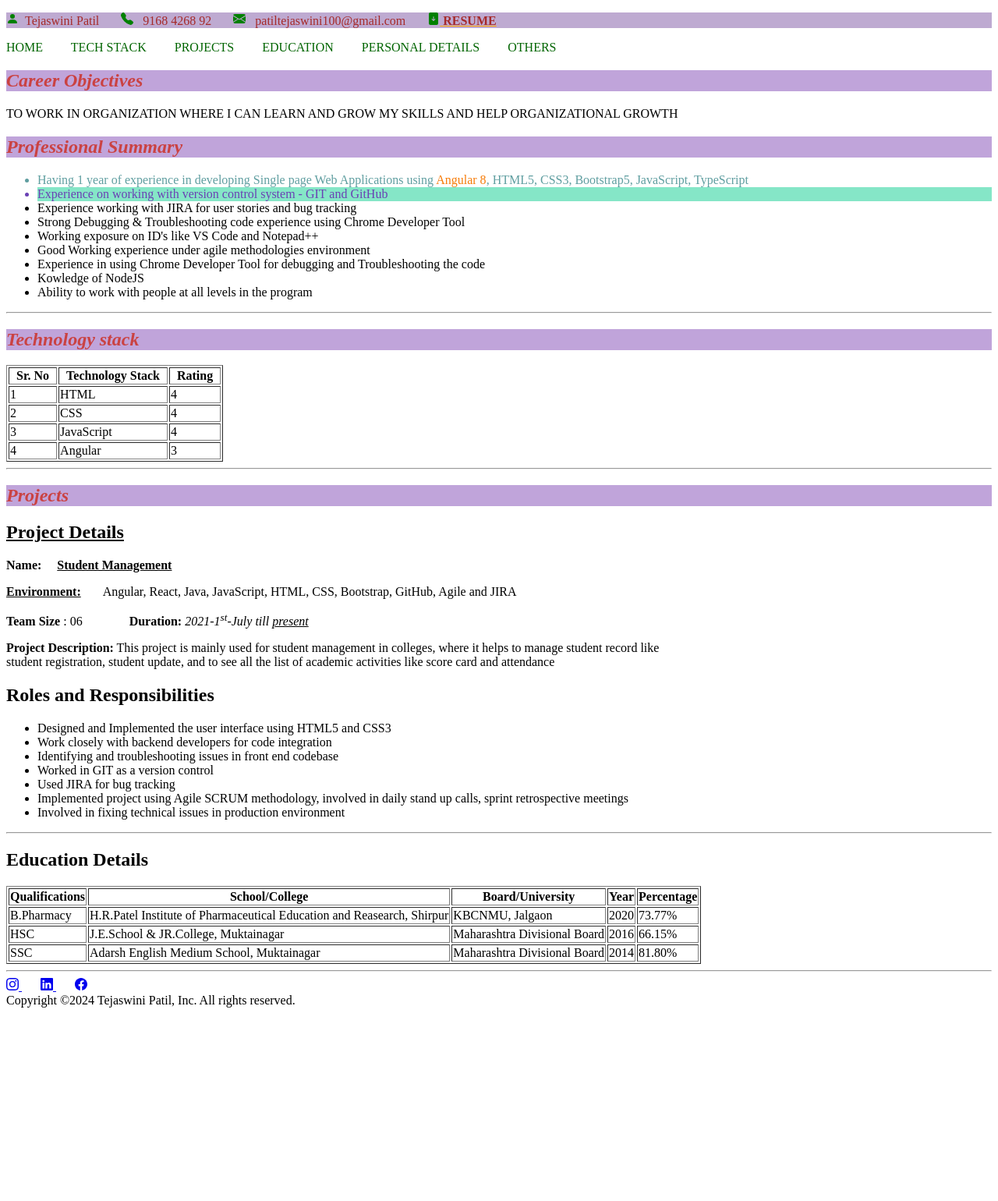
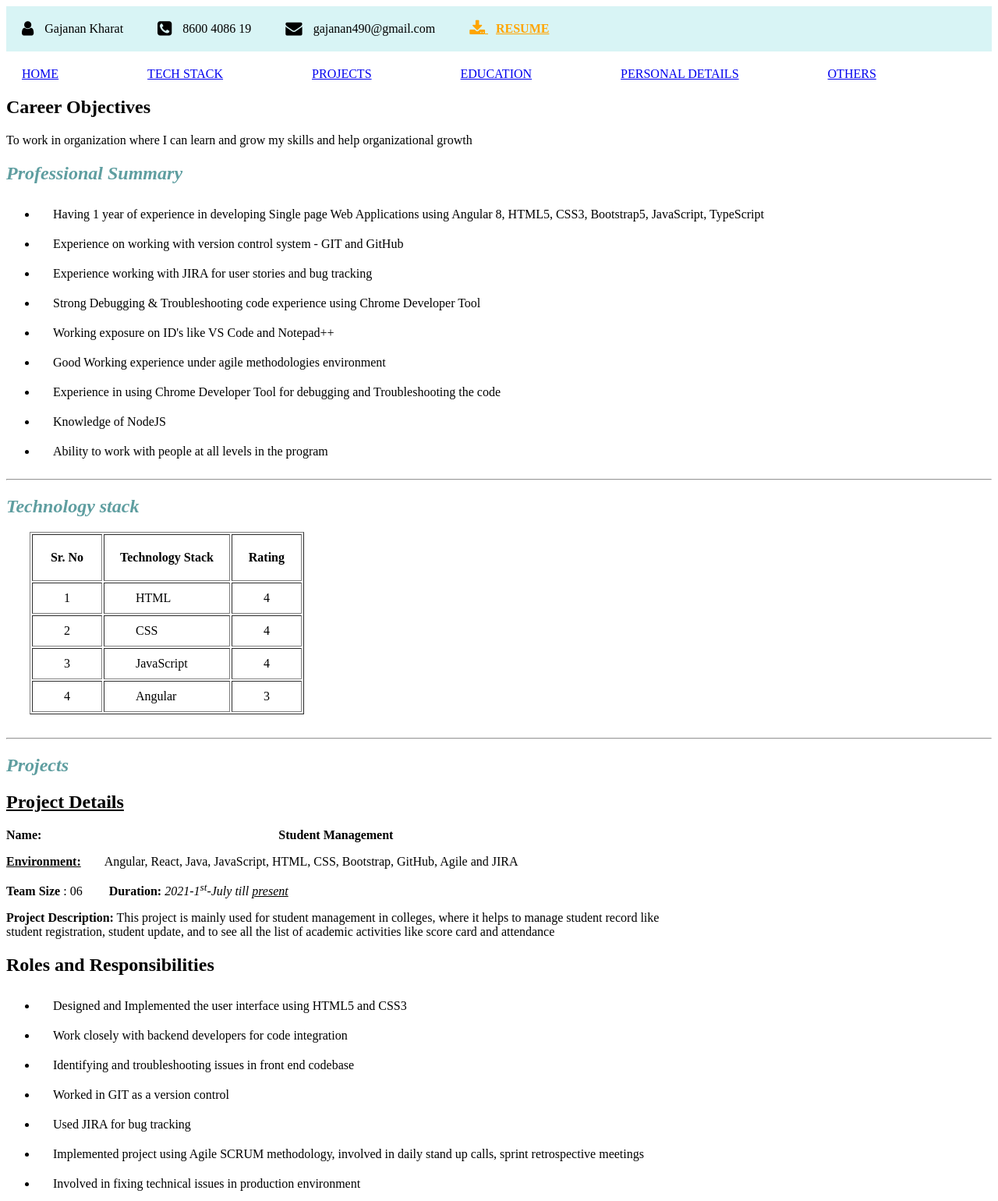
Before and after one commit to patiltejaswini100/my-profile, a plain HTML site: page index.html in a window 1280 px wide. Shown: the top 1540 px of the page at 78% size. Before the commit the page ends 1300 px from the top, so only its background shows below. Drawn offline with Linux system fonts and the light colour scheme.

Commit message:
Added padding & margin
Added padding & margin

```diff
--- a/index.html
+++ b/index.html
@@ -4,97 +4,58 @@
     <meta charset="UTF-8" />
     <meta name="viewport" content="width=device-width, initial-scale=1.0" />
     <title>My Profile</title>
+    <!-- CDN Link -->
+    <link rel="stylesheet" href="https://cdnjs.cloudflare.com/ajax/libs/font-awesome/4.7.0/css/font-awesome.min.css">
     <style>
-      #resume{color: orange;
-      font-weight: bolder;}
-      .heading,.obj{
-        color: rgb(202, 66, 66);
+      header{
+        padding: 20px;
+        background-color: rgb(216, 244, 245);
+        margin-bottom: 20px;
+      }
+      #resume{
+        color: orange;
+        font-weight: bolder;
+      }
+      .heading{
+        color: cadetblue;
         font-style: italic;
-        background-color: rgb(192, 164, 218);
       }
-      a#one,#two,#three,#four,#five,#six{color: darkgreen;text-decoration: none;}
+      .header-info{
+        margin-right: 40px;
+        margin-left: 10px;
+      }
+      #resume-text{
+        margin-left: 10px;
+      }
+      #one,#two,#three,#four,#five,#six{margin-right: 70px;padding: 30px 20px;}
 
-      #icon,#mobicon,#mail,#download{color: green;}
+      th{padding: 20px 20px;}
 
-      .name,.mob,.email,.resume{color: brown;}
+      td{padding:  10px 40px;}
 
-      #head{background-color: rgb(190, 170, 209);}
+      li{padding: 10px 20px;}
 
-      #Angular{color: rgb(247, 124, 9);}
+    </style>
 
-      #object{text-transform: uppercase;}
-    </style>
   </head>
   <body>
-    <!-- Header section -->
-    <header id="head">
-      <p>
-        <svg id="icon"
-          xmlns="http://www.w3.org/2000/svg"
-          width="16"
-          height="16"
-          fill="currentColor"
-          class="bi bi-person-fill"
-          viewBox="0 0 16 16"
-        >
-          <path
-            d="M3 14s-1 0-1-1 1-4 6-4 6 3 6 4-1 1-1 1zm5-6a3 3 0 1 0 0-6 3 3 0 0 0 0 6"
-          />
-        </svg>
-        &nbsp;<span class="name">Tejaswini Patil</span> &nbsp; &nbsp; &nbsp;
-        <svg id="mobicon"
-          xmlns="http://www.w3.org/2000/svg"
-          width="16"
-          height="16"
-          fill="currentColor"
-          class="bi bi-telephone-fill"
-          viewBox="0 0 16 16"
-        >
-          <path
-            fill-rule="evenodd"
-            d="M1.885.511a1.745 1.745 0 0 1 2.61.163L6.29 2.98c.329.423.445.974.315 1.494l-.547 2.19a.68.68 0 0 0 .178.643l2.457 2.457a.68.68 0 0 0 .644.178l2.189-.547a1.75 1.75 0 0 1 1.494.315l2.306 1.794c.829.645.905 1.87.163 2.611l-1.034 1.034c-.74.74-1.846 1.065-2.877.702a18.6 18.6 0 0 1-7.01-4.42 18.6 18.6 0 0 1-4.42-7.009c-.362-1.03-.037-2.137.703-2.877z"
-          />
-        </svg>
-        &nbsp; <span class="mob">9168 4268 92</span> &nbsp; &nbsp; &nbsp;
-        <svg id="mail"
-          xmlns="http://www.w3.org/2000/svg"
-          width="16"
-          height="16"
-          fill="currentColor"
-          class="bi bi-envelope-fill"
-          viewBox="0 0 16 16"
-        >
-          <path
-            d="M.05 3.555A2 2 0 0 1 2 2h12a2 2 0 0 1 1.95 1.555L8 8.414zM0 4.697v7.104l5.803-3.558zM6.761 8.83l-6.57 4.027A2 2 0 0 0 2 14h12a2 2 0 0 0 1.808-1.144l-6.57-4.027L8 9.586zm3.436-.586L16 11.801V4.697z"
-          />
-        </svg>
-        &nbsp; <span class="email">patiltejaswini100@gmail.com</span> &nbsp; &nbsp; &nbsp;
-        <a href="assets/resume.pdf" download id="resume">
-          <svg id="download"
-            xmlns="http://www.w3.org/2000/svg"
-            width="16"
-            height="16"
-            fill="currentColor"
-            class="bi bi-file-arrow-down-fill"
-            viewBox="0 0 16 16"
-          >
-            <path
-              d="M12 0H4a2 2 0 0 0-2 2v12a2 2 0 0 0 2 2h8a2 2 0 0 0 2-2V2a2 2 0 0 0-2-2M8 5a.5.5 0 0 1 .5.5v3.793l1.146-1.147a.5.5 0 0 1 .708.708l-2 2a.5.5 0 0 1-.708 0l-2-2a.5.5 0 1 1 .708-.708L7.5 9.293V5.5A.5.5 0 0 1 8 5"
-            />
-          </svg>
-          <span class="resume">RESUME</span>
-        </a>
-      </p>
-    </header>
-
+    <!-- Header Section -->
+    <header>
+      <i class="fa fa-user fa-lg" aria-hidden="true"></i>
+      <span class="header-info">Gajanan Kharat </span>
+      <i class="fa fa-phone-square fa-lg" aria-hidden="true"></i>
+      <span class="header-info">8600 4086 19  </span>
+      <i class="fa fa-envelope fa-lg" aria-hidden="true"></i>
+      <span class="header-info">gajanan490@gmail.com </span>
+      <a href="assets/resume.pdf" download id="resume">  <i class="fa fa-download fa-lg" aria-hidden="true"></i> <span id="resume-text">RESUME</span>  </a>
+</header>
     <!-- Navigation Section -->
     <nav>
-      <a href="#home" id="one">HOME</a> &nbsp; &nbsp; &nbsp; &nbsp;
-      <a href="#techStack" id="two">TECH STACK</a> &nbsp; &nbsp; &nbsp; &nbsp;
-      <a href="#project" id="three">PROJECTS</a> &nbsp; &nbsp; &nbsp; &nbsp;
-      <a href="#education" id="four">EDUCATION</a> &nbsp; &nbsp; &nbsp; &nbsp;
-      <a href="personalDetails.html" id="five" target="_blank">PERSONAL DETAILS</a> &nbsp; &nbsp; &nbsp;
-      &nbsp;
+      <a href="#home" id="one">HOME</a>
+      <a href="#techStack" id="two">TECH STACK</a>
+      <a href="#project" id="three">PROJECTS</a>
+      <a href="#education" id="four">EDUCATION</a>
+      <a href="personalDetails.html" id="five" target="_blank">PERSONAL DETAILS</a>
       <a href="others.html" id="six" target="_blank">OTHERS</a>
     </nav>
 
@@ -108,28 +69,22 @@
       <section id="home">
         <h2 class="heading">Professional Summary</h2>
         <ul>
-          <li style="color: cadetblue;">
-            Having 1 year of experience in developing Single page Web
-            Applications using <span id="Angular">Angular 8</span>, HTML5, CSS3, Bootstrap5, JavaScript,
-            TypeScript
-          </li>
-          <li style="color: rgb(106, 65, 180);background-color: rgb(133, 230, 199);">
-            Experience on working with version control system - GIT and GitHub
-          </li>
-          <li>
-            Experience working with JIRA for user stories and bug tracking
-          </li>
-          <li>
-            Strong Debugging & Troubleshooting code experience using Chrome
-            Developer Tool
-          </li>
+          <li>Having 1 year of experience in developing Single page Web Applications using Angular 8, HTML5, CSS3, Bootstrap5, JavaScript, TypeScript</li>
+
+          <li>Experience on working with version control system - GIT and GitHub</li>
+
+          <li>Experience working with JIRA for user stories and bug tracking</li>
+
+          <li>Strong Debugging & Troubleshooting code experience using Chrome Developer Tool</li>
+
           <li>Working exposure on ID's like VS Code and Notepad++</li>
+
           <li>Good Working experience under agile methodologies environment</li>
-          <li>
-            Experience in using Chrome Developer Tool for debugging and
-            Troubleshooting the code
-          </li>
-          <li>Kowledge of NodeJS</li>
+
+          <li>Experience in using Chrome Developer Tool for debugging and Troubleshooting the code</li>
+
+          <li>Knowledge of NodeJS</li>
+
           <li>Ability to work with people at all levels in the program</li>
         </ul>
       </section>
@@ -138,12 +93,12 @@
     <!-- Technology stack section -->
     <section id="techStack">
       <h2 class="heading">Technology stack</h2>
-      <table border="1">
+      <table border="1" style="margin-bottom: 30px;margin-left: 30px;">
         <thead>
           <tr>
-            <th>&nbsp;&nbsp;Sr. No&nbsp;&nbsp;</th>
-            <th>&nbsp;&nbsp;Technology Stack&nbsp;&nbsp;</th>
-            <th>&nbsp;&nbsp;Rating&nbsp;&nbsp;</th>
+            <th>Sr. No</th>
+            <th>Technology Stack</th>
+            <th>Rating</th>
           </tr>
         </thead>
         <tbody>
@@ -178,9 +133,9 @@
       <h2>
         <b><u>Project Details</u></b>
      </h2>
-     <p><b>Name:&nbsp;&nbsp;&nbsp;&nbsp;&nbsp;<u>Student Management</u></b></p>
-     <P><u><b>Environment:</b></u>&nbsp;&nbsp;&nbsp;&nbsp;&nbsp;&nbsp;&nbsp;Angular, React, Java, JavaScript, HTML, CSS, Bootstrap, GitHub, Agile and JIRA</P>
-     <p><b>Team Size</b> : 06 &nbsp;&nbsp;&nbsp;&nbsp;&nbsp;&nbsp;&nbsp;&nbsp;&nbsp;&nbsp;&nbsp;&nbsp;&nbsp;&nbsp;<b>Duration:</b><i> 2021-1<sup>st</sup>-July till <u>present </u></i></p>
+     <p><b>Name: <span style="margin-left: 300px;">Student Management</span></u></b></p>
+     <P><u><b>Environment:</b></u><span style="padding-left: 30px;">Angular, React, Java, JavaScript, HTML, CSS, Bootstrap, GitHub, Agile and JIRA</span></P>
+     <p><b>Team Size</b> <span style="margin-right: 30px;">: 06</span> <b>Duration:</b><i> 2021-1<sup>st</sup>-July till <u>present </u></i></p>
      <p><b>Project Description:</b> This project is mainly used for student management in colleges, where it helps to manage student record like <br>student registration, student update, and to see all the list of academic activities like score card and attendance</p>
      <h2>Roles and Responsibilities</h2>
  <p>
@@ -200,13 +155,11 @@
     <!-- Education Section -->
     <section id="education">
       <h2>Education Details</h2>
-      <table border="1">
+      <table border="1" style="margin-bottom: 20px;">
         <thead>
           <tr>
             <th>Qualifications</th>
-            <th>
-              &nbsp;&nbsp;&nbsp;&nbsp;School/College&nbsp;&nbsp;&nbsp;&nbsp;
-            </th>
+            <th>School/College</th>
             <th>Board/University</th>
             <th>Year</th>
             <th>Percentage</th>
@@ -215,10 +168,7 @@
         <tbody>
           <tr>
             <td>B.Pharmacy</td>
-            <td>
-              H.R.Patel Institute of Pharmaceutical Education and Reasearch,
-              Shirpur
-            </td>
+            <td>H.R.Patel Institute of Pharmaceutical Education and Reasearch,Shirpur</td>
             <td>KBCNMU, Jalgaon</td>
             <td>2020</td>
             <td>73.77%</td>
@@ -243,50 +193,17 @@
     <hr />
     </section>
     <!-- Footer section -->
-    <footer>
-      <a href="https://www.instagram.com/" target="_blank">
-        <svg
-          xmlns="http://www.w3.org/2000/svg"
-          width="16"
-          height="16"
-          fill="currentColor"
-          class="bi bi-instagram"
-          viewBox="0 0 16 16"
-        >
-          <path
-            d="M8 0C5.829 0 5.556.01 4.703.048 3.85.088 3.269.222 2.76.42a3.9 3.9 0 0 0-1.417.923A3.9 3.9 0 0 0 .42 2.76C.222 3.268.087 3.85.048 4.7.01 5.555 0 5.827 0 8.001c0 2.172.01 2.444.048 3.297.04.852.174 1.433.372 1.942.205.526.478.972.923 1.417.444.445.89.719 1.416.923.51.198 1.09.333 1.942.372C5.555 15.99 5.827 16 8 16s2.444-.01 3.298-.048c.851-.04 1.434-.174 1.943-.372a3.9 3.9 0 0 0 1.416-.923c.445-.445.718-.891.923-1.417.197-.509.332-1.09.372-1.942C15.99 10.445 16 10.173 16 8s-.01-2.445-.048-3.299c-.04-.851-.175-1.433-.372-1.941a3.9 3.9 0 0 0-.923-1.417A3.9 3.9 0 0 0 13.24.42c-.51-.198-1.092-.333-1.943-.372C10.443.01 10.172 0 7.998 0zm-.717 1.442h.718c2.136 0 2.389.007 3.232.046.78.035 1.204.166 1.486.275.373.145.64.319.92.599s.453.546.598.92c.11.281.24.705.275 1.485.039.843.047 1.096.047 3.231s-.008 2.389-.047 3.232c-.035.78-.166 1.203-.275 1.485a2.5 2.5 0 0 1-.599.919c-.28.28-.546.453-.92.598-.28.11-.704.24-1.485.276-.843.038-1.096.047-3.232.047s-2.39-.009-3.233-.047c-.78-.036-1.203-.166-1.485-.276a2.5 2.5 0 0 1-.92-.598 2.5 2.5 0 0 1-.6-.92c-.109-.281-.24-.705-.275-1.485-.038-.843-.046-1.096-.046-3.233s.008-2.388.046-3.231c.036-.78.166-1.204.276-1.486.145-.373.319-.64.599-.92s.546-.453.92-.598c.282-.11.705-.24 1.485-.276.738-.034 1.024-.044 2.515-.045zm4.988 1.328a.96.96 0 1 0 0 1.92.96.96 0 0 0 0-1.92m-4.27 1.122a4.109 4.109 0 1 0 0 8.217 4.109 4.109 0 0 0 0-8.217m0 1.441a2.667 2.667 0 1 1 0 5.334 2.667 2.667 0 0 1 0-5.334"
-          />
-        </svg>
+    <footer style="margin-top: 20px;">
+      <a href="https://www.instagram.com/" target="_blank" style="margin-right: 50px;">
+        <i class="fa fa-instagram" aria-hidden="true"></i>
       </a>
-      &nbsp; &nbsp; &nbsp;
-      <a href="https://www.linkedin.com/" target="_blank">
-        <svg
-          xmlns="http://www.w3.org/2000/svg"
-          width="16"
-          height="16"
-          fill="currentColor"
-          class="bi bi-linkedin"
-          viewBox="0 0 16 16"
-        >
-          <path
-            d="M0 1.146C0 .513.526 0 1.175 0h13.65C15.474 0 16 .513 16 1.146v13.708c0 .633-.526 1.146-1.175 1.146H1.175C.526 16 0 15.487 0 14.854zm4.943 12.248V6.169H2.542v7.225zm-1.2-8.212c.837 0 1.358-.554 1.358-1.248-.015-.709-.52-1.248-1.342-1.248S2.4 3.226 2.4 3.934c0 .694.521 1.248 1.327 1.248zm4.908 8.212V9.359c0-.216.016-.432.08-.586.173-.431.568-.878 1.232-.878.869 0 1.216.662 1.216 1.634v3.865h2.401V9.25c0-2.22-1.184-3.252-2.764-3.252-1.274 0-1.845.7-2.165 1.193v.025h-.016l.016-.025V6.169h-2.4c.03.678 0 7.225 0 7.225z"
-          />
-        </svg>
+
+      <a href="https://www.linkedin.com/" target="_blank" style="margin-right: 50px;">
+        <i class="fa fa-linkedin-square" aria-hidden="true"></i>
       </a>
-      &nbsp; &nbsp; &nbsp;
+
       <a href="https://www.facebook.com/" target="_blank">
-        <svg
-          xmlns="http://www.w3.org/2000/svg"
-          width="16"
-          height="16"
-          fill="currentColor"
-          class="bi bi-facebook"
-          viewBox="0 0 16 16"
-        >
-          <path
-            d="M16 8.049c0-4.446-3.582-8.05-8-8.05C3.58 0-.002 3.603-.002 8.05c0 4.017 2.926 7.347 6.75 7.951v-5.625h-2.03V8.05H6.75V6.275c0-2.017 1.195-3.131 3.022-3.131.876 0 1.791.157 1.791.157v1.98h-1.009c-.993 0-1.303.621-1.303 1.258v1.51h2.218l-.354 2.326H9.25V16c3.824-.604 6.75-3.934 6.75-7.951"
-          />
-        </svg>
+        <i class="fa fa-facebook-square" aria-hidden="true"></i>
       </a>
     </footer>
     <section>
```
Also changed, not shown: cssBoxModel.html (added, +31 -0 lines), cssElementPart.html (indentation only).
